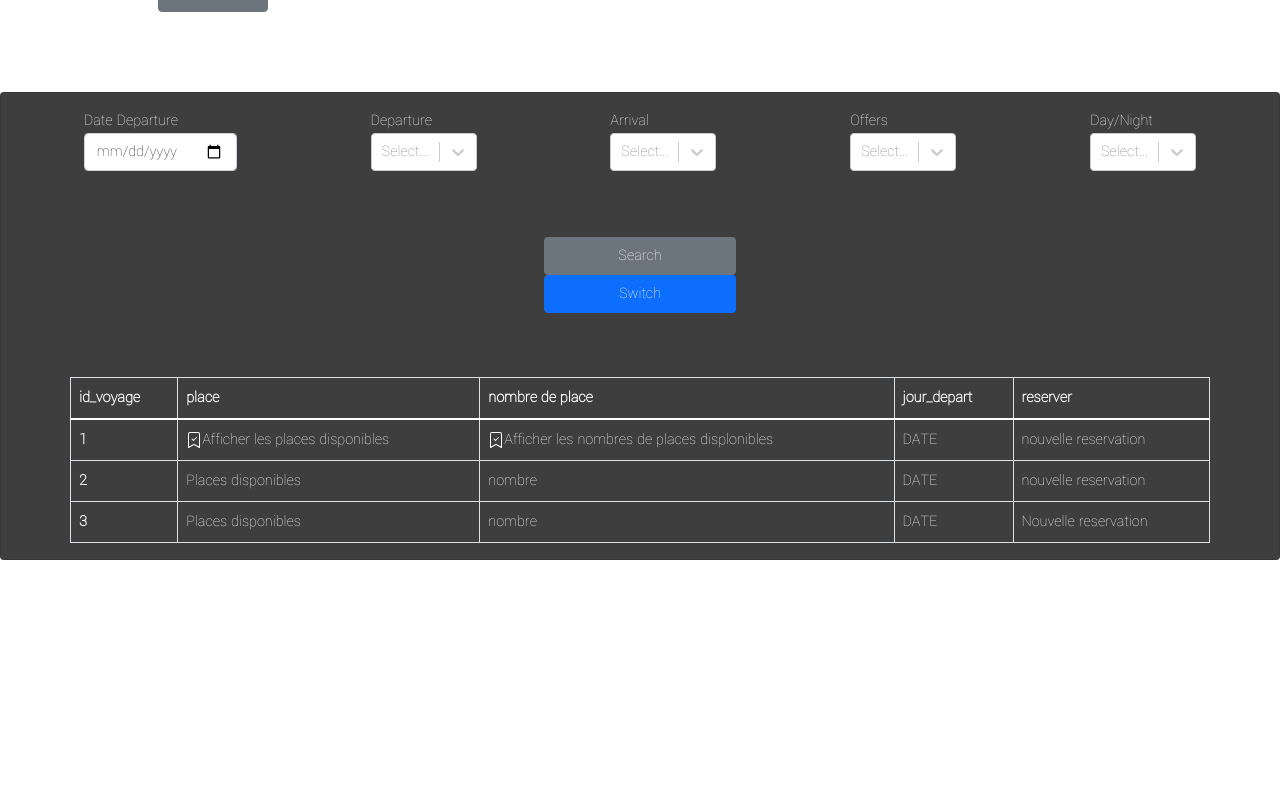
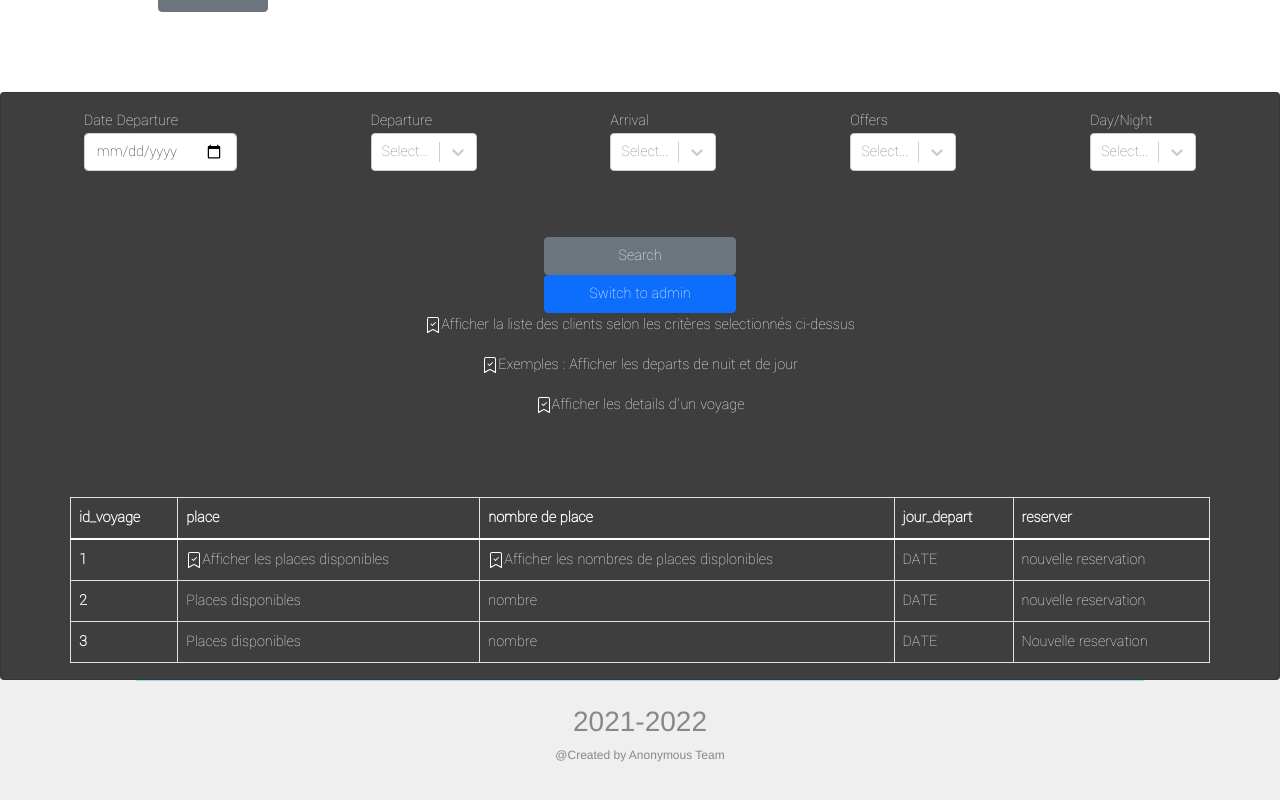
Before and after one commit to Dinasoa/G1Groupe3-TokyTransport-Donnees2, a React (Create React App) app in the folder tokysite/: page / in a window 1280 px wide. Shown: the part 1120-1920 px from the top of the page. Before the commit the page ends 1680 px from the top, so only its background shows below. Built offline with nearby package versions, Linux system fonts and the light colour scheme.

Commit message:
fix : modify some lines on these files

```diff
--- a/tokysite/src/App.css
+++ b/tokysite/src/App.css
@@ -202,6 +202,29 @@ table{
   padding: 50px;
 }
 
+/*Footer*/
+.footer-gray {
+  position:relative;
+  left: 0;
+  bottom: 0;
+  width: 100%;
+  background-color: #EFEFEF;
+  /* background-image: url(./footer.png);
+  background-size:cover; */
+}
+
+.footer-custom {
+  border-top:1.5px solid rgb(145, 221, 251);
+  color: #888;
+  font: normal normal 12px/1.4 "HelveticaNeue-Light", "Helvetica Neue Light", "Helvetica Neue", Helvetica, Arial, "Lucida Grande", sans-serif;
+  max-width: 1008px;
+  box-sizing: border-box;
+  margin: 0 auto;
+  padding: 24px;
+  text-align: center;
+}
+
+
 /* KEYFRAMES */
 
 @keyframes MoveBackgroundPosition {
--- a/tokysite/src/App.js
+++ b/tokysite/src/App.js
@@ -110,11 +110,20 @@ return (
       </div>
 
       <button className='btn btn-secondary bouton' > Search </button>
-      <button className='btn btn-primary bouton' onClick={toggle}> Switch </button>
+      <button className='btn btn-primary bouton' onClick={toggle}> Switch to admin</button>
       {affiche}
 
 
   </div>
+
+  <footer>
+      <div className="footer-gray">
+        <div className="footer-custom">
+          <h3>2021-2022</h3>
+          <p>@Created by Anonymous Team</p>
+        </div>
+      </div>
+    </footer>
 
 
 
--- a/tokysite/src/coteClientt.js
+++ b/tokysite/src/coteClientt.js
@@ -1,6 +1,25 @@
 export default function CoteClient(){
     return(
         <>
+        <p className='text-center  text-white table-bordered"'>
+<svg xmlns="http://www.w3.org/2000/svg" width="16" height="16" fill="currentColor" class="bi bi-bookmark-check" viewBox="0 0 16 16">
+  <path fill-rule="evenodd" d="M10.854 5.146a.5.5 0 0 1 0 .708l-3 3a.5.5 0 0 1-.708 0l-1.5-1.5a.5.5 0 1 1 .708-.708L7.5 7.793l2.646-2.647a.5.5 0 0 1 .708 0z"/>
+  <path d="M2 2a2 2 0 0 1 2-2h8a2 2 0 0 1 2 2v13.5a.5.5 0 0 1-.777.416L8 13.101l-5.223 2.815A.5.5 0 0 1 2 15.5V2zm2-1a1 1 0 0 0-1 1v12.566l4.723-2.482a.5.5 0 0 1 .554 0L13 14.566V2a1 1 0 0 0-1-1H4z"/>
+</svg>
+  Afficher la liste des clients selon les critères selectionnés ci-dessus  </p>
+  <p className='text-center  text-white table-bordered"'>
+<svg xmlns="http://www.w3.org/2000/svg" width="16" height="16" fill="currentColor" class="bi bi-bookmark-check" viewBox="0 0 16 16">
+  <path fill-rule="evenodd" d="M10.854 5.146a.5.5 0 0 1 0 .708l-3 3a.5.5 0 0 1-.708 0l-1.5-1.5a.5.5 0 1 1 .708-.708L7.5 7.793l2.646-2.647a.5.5 0 0 1 .708 0z"/>
+  <path d="M2 2a2 2 0 0 1 2-2h8a2 2 0 0 1 2 2v13.5a.5.5 0 0 1-.777.416L8 13.101l-5.223 2.815A.5.5 0 0 1 2 15.5V2zm2-1a1 1 0 0 0-1 1v12.566l4.723-2.482a.5.5 0 0 1 .554 0L13 14.566V2a1 1 0 0 0-1-1H4z"/>
+</svg>
+ Exemples : Afficher les departs de nuit et de jour </p>
+ <p className='text-center  text-white table-bordered"'>
+<svg xmlns="http://www.w3.org/2000/svg" width="16" height="16" fill="currentColor" class="bi bi-bookmark-check" viewBox="0 0 16 16">
+  <path fill-rule="evenodd" d="M10.854 5.146a.5.5 0 0 1 0 .708l-3 3a.5.5 0 0 1-.708 0l-1.5-1.5a.5.5 0 1 1 .708-.708L7.5 7.793l2.646-2.647a.5.5 0 0 1 .708 0z"/>
+  <path d="M2 2a2 2 0 0 1 2-2h8a2 2 0 0 1 2 2v13.5a.5.5 0 0 1-.777.416L8 13.101l-5.223 2.815A.5.5 0 0 1 2 15.5V2zm2-1a1 1 0 0 0-1 1v12.566l4.723-2.482a.5.5 0 0 1 .554 0L13 14.566V2a1 1 0 0 0-1-1H4z"/>
+</svg>
+  Afficher les details d'un voyage </p>
+
         <table class="table container text-white table-bordered">
   <thead>
     <tr>
--- a/tokysite/src/coteGestion.js
+++ b/tokysite/src/coteGestion.js
@@ -1,15 +1,88 @@
 export default function CoteGestion(){
     return (
         <>
-        <table class="table container text-white table-bordered">
-            <thead>
-            <th scope="col">Coucou</th>
-      <th scope="col">nareo</th>
-      <th scope="col">telo</th>
-      <th scope="col">XD</th>
 
-            </thead>
-        </table>
+<p className='text-center  text-white table-bordered"'>
+<svg xmlns="http://www.w3.org/2000/svg" width="16" height="16" fill="currentColor" class="bi bi-bookmark-check" viewBox="0 0 16 16">
+  <path fill-rule="evenodd" d="M10.854 5.146a.5.5 0 0 1 0 .708l-3 3a.5.5 0 0 1-.708 0l-1.5-1.5a.5.5 0 1 1 .708-.708L7.5 7.793l2.646-2.647a.5.5 0 0 1 .708 0z"/>
+  <path d="M2 2a2 2 0 0 1 2-2h8a2 2 0 0 1 2 2v13.5a.5.5 0 0 1-.777.416L8 13.101l-5.223 2.815A.5.5 0 0 1 2 15.5V2zm2-1a1 1 0 0 0-1 1v12.566l4.723-2.482a.5.5 0 0 1 .554 0L13 14.566V2a1 1 0 0 0-1-1H4z"/>
+</svg>
+  Afficher la liste des clients selon les critères selectionnés ci-dessus  </p>
+  <p className='text-center  text-white table-bordered"'>
+<svg xmlns="http://www.w3.org/2000/svg" width="16" height="16" fill="currentColor" class="bi bi-bookmark-check" viewBox="0 0 16 16">
+  <path fill-rule="evenodd" d="M10.854 5.146a.5.5 0 0 1 0 .708l-3 3a.5.5 0 0 1-.708 0l-1.5-1.5a.5.5 0 1 1 .708-.708L7.5 7.793l2.646-2.647a.5.5 0 0 1 .708 0z"/>
+  <path d="M2 2a2 2 0 0 1 2-2h8a2 2 0 0 1 2 2v13.5a.5.5 0 0 1-.777.416L8 13.101l-5.223 2.815A.5.5 0 0 1 2 15.5V2zm2-1a1 1 0 0 0-1 1v12.566l4.723-2.482a.5.5 0 0 1 .554 0L13 14.566V2a1 1 0 0 0-1-1H4z"/>
+</svg>
+  Exemple : Les clients qui font le même voyage dans la même voiture </p>
+
+  <p className='text-center  text-white table-bordered"'>
+<svg xmlns="http://www.w3.org/2000/svg" width="16" height="16" fill="currentColor" class="bi bi-bookmark-check" viewBox="0 0 16 16">
+  <path fill-rule="evenodd" d="M10.854 5.146a.5.5 0 0 1 0 .708l-3 3a.5.5 0 0 1-.708 0l-1.5-1.5a.5.5 0 1 1 .708-.708L7.5 7.793l2.646-2.647a.5.5 0 0 1 .708 0z"/>
+  <path d="M2 2a2 2 0 0 1 2-2h8a2 2 0 0 1 2 2v13.5a.5.5 0 0 1-.777.416L8 13.101l-5.223 2.815A.5.5 0 0 1 2 15.5V2zm2-1a1 1 0 0 0-1 1v12.566l4.723-2.482a.5.5 0 0 1 .554 0L13 14.566V2a1 1 0 0 0-1-1H4z"/>
+</svg>
+  Les clients qui n'ont pas encore payés leurs payements en totalité </p>
+
+  <p className='text-center  text-white table-bordered"'>
+<svg xmlns="http://www.w3.org/2000/svg" width="16" height="16" fill="currentColor" class="bi bi-bookmark-check" viewBox="0 0 16 16">
+  <path fill-rule="evenodd" d="M10.854 5.146a.5.5 0 0 1 0 .708l-3 3a.5.5 0 0 1-.708 0l-1.5-1.5a.5.5 0 1 1 .708-.708L7.5 7.793l2.646-2.647a.5.5 0 0 1 .708 0z"/>
+  <path d="M2 2a2 2 0 0 1 2-2h8a2 2 0 0 1 2 2v13.5a.5.5 0 0 1-.777.416L8 13.101l-5.223 2.815A.5.5 0 0 1 2 15.5V2zm2-1a1 1 0 0 0-1 1v12.566l4.723-2.482a.5.5 0 0 1 .554 0L13 14.566V2a1 1 0 0 0-1-1H4z"/>
+</svg>
+  Afficher les clients qui partent aujourd'hui </p>
+
+  <p className='text-center  text-white table-bordered"'>
+<svg xmlns="http://www.w3.org/2000/svg" width="16" height="16" fill="currentColor" class="bi bi-bookmark-check" viewBox="0 0 16 16">
+  <path fill-rule="evenodd" d="M10.854 5.146a.5.5 0 0 1 0 .708l-3 3a.5.5 0 0 1-.708 0l-1.5-1.5a.5.5 0 1 1 .708-.708L7.5 7.793l2.646-2.647a.5.5 0 0 1 .708 0z"/>
+  <path d="M2 2a2 2 0 0 1 2-2h8a2 2 0 0 1 2 2v13.5a.5.5 0 0 1-.777.416L8 13.101l-5.223 2.815A.5.5 0 0 1 2 15.5V2zm2-1a1 1 0 0 0-1 1v12.566l4.723-2.482a.5.5 0 0 1 .554 0L13 14.566V2a1 1 0 0 0-1-1H4z"/>
+</svg>
+  Afficher les clients qui ont choisis tel offre pour tel voyage </p>
+
+
+  <table class="table container text-white table-bordered">
+  <thead>
+    <tr>
+      <th scope="col">ID_CLIENT</th>
+      <th scope="col">NOM</th>
+      <th scope="col">PRENOM</th>
+      <th scope="col">CONTACT</th>
+      <th scope="col">MONTANT PAYE</th>
+
+    </tr>
+  </thead>
+  <tbody>
+    <tr>
+      <th scope="row">1</th>
+      <td>
+<svg xmlns="http://www.w3.org/2000/svg" width="16" height="16" fill="currentColor" class="bi bi-bookmark-check" viewBox="0 0 16 16">
+  <path fill-rule="evenodd" d="M10.854 5.146a.5.5 0 0 1 0 .708l-3 3a.5.5 0 0 1-.708 0l-1.5-1.5a.5.5 0 1 1 .708-.708L7.5 7.793l2.646-2.647a.5.5 0 0 1 .708 0z"/>
+  <path d="M2 2a2 2 0 0 1 2-2h8a2 2 0 0 1 2 2v13.5a.5.5 0 0 1-.777.416L8 13.101l-5.223 2.815A.5.5 0 0 1 2 15.5V2zm2-1a1 1 0 0 0-1 1v12.566l4.723-2.482a.5.5 0 0 1 .554 0L13 14.566V2a1 1 0 0 0-1-1H4z"/>
+</svg>
+        Afficher les places disponibles</td>
+      <td>
+<svg xmlns="http://www.w3.org/2000/svg" width="16" height="16" fill="currentColor" class="bi bi-bookmark-check" viewBox="0 0 16 16">
+  <path fill-rule="evenodd" d="M10.854 5.146a.5.5 0 0 1 0 .708l-3 3a.5.5 0 0 1-.708 0l-1.5-1.5a.5.5 0 1 1 .708-.708L7.5 7.793l2.646-2.647a.5.5 0 0 1 .708 0z"/>
+  <path d="M2 2a2 2 0 0 1 2-2h8a2 2 0 0 1 2 2v13.5a.5.5 0 0 1-.777.416L8 13.101l-5.223 2.815A.5.5 0 0 1 2 15.5V2zm2-1a1 1 0 0 0-1 1v12.566l4.723-2.482a.5.5 0 0 1 .554 0L13 14.566V2a1 1 0 0 0-1-1H4z"/>
+</svg>
+        Afficher les nombres de places displonibles</td>
+      <td>DATE</td>
+      <td>nouvelle reservation</td>
+    </tr>
+    <tr>
+      <th scope="row">2</th>
+      <td>Places disponibles</td>
+      <td>nombre</td>
+      <td>DATE</td>
+      <td>nouvelle reservation</td>
+    </tr>
+    <tr>
+      <th scope="row">3</th>
+      <td>Places disponibles</td>
+      <td>nombre</td>
+      <td>DATE</td>
+      <td>Nouvelle reservation</td>
+    </tr>
+  </tbody>
+</table>
+
         </>
     )
 }
```
